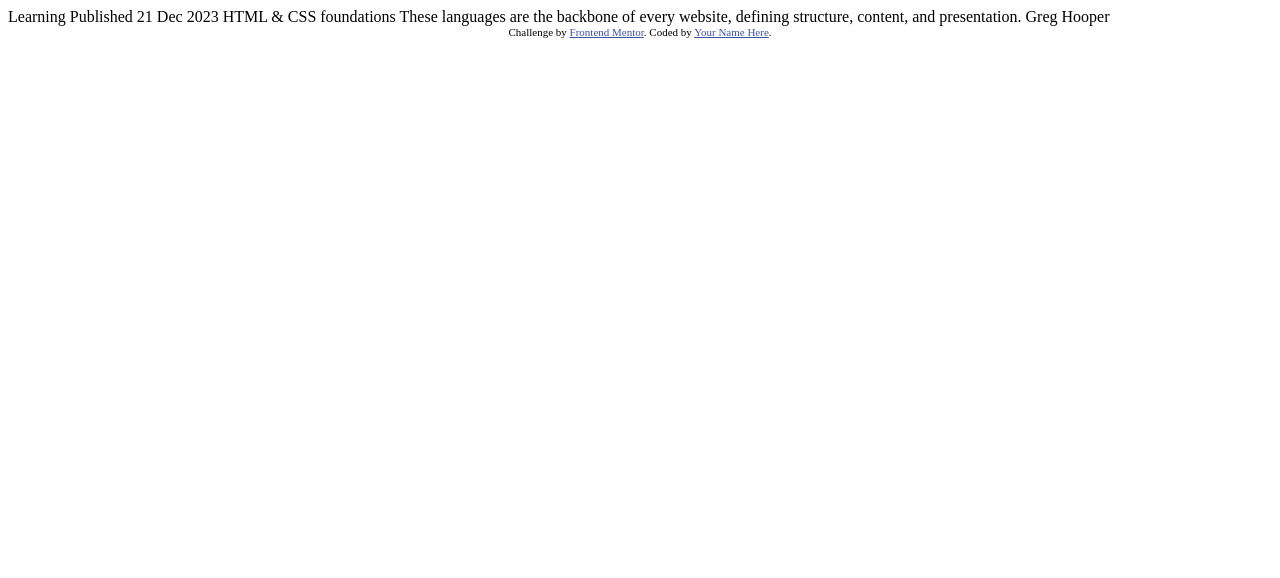
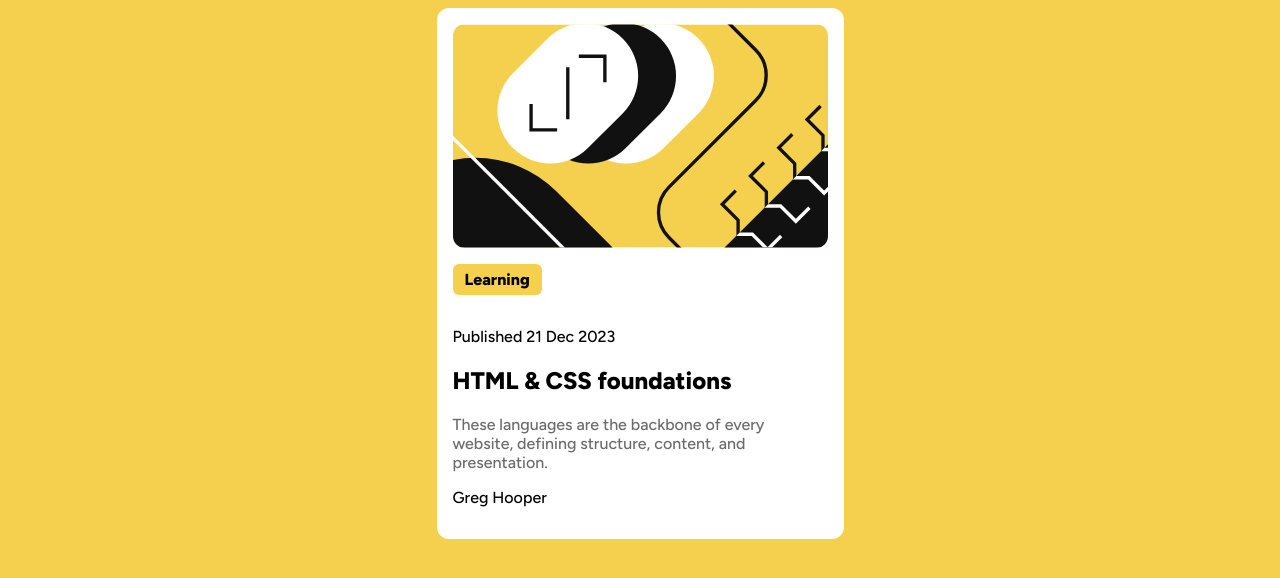
Before and after one commit to manish-328/FrontendMentor_blogPreview, a plain HTML site: page index.html in a window 1280 px wide. Drawn offline with Linux system fonts and the light colour scheme.

Commit message:
added the card component and hover functionality

```diff
--- a/index.html
+++ b/index.html
@@ -13,22 +13,40 @@
     .attribution { font-size: 11px; text-align: center; }
     .attribution a { color: hsl(228, 45%, 44%); }
   </style>
+  <link rel="stylesheet" href="style.css">
+  <link href="https://fonts.googleapis.com/css2?family=Figtree:wght@500;800&display=swap" rel="stylesheet">
+
 </head>
 <body>
+<div class="card">
+  <img src="assets\images\illustration-article.svg" alt="img">
+  <div class="para">
 
-  Learning
+    <p class="heading">
+      Learning
+    </p>
 
-  Published 21 Dec 2023
+    <p class="publish">
+      Published 21 Dec 2023
+    </p>
 
-  HTML & CSS foundations
+    <h2 class="course">
+      HTML & CSS foundations
+    </h2>
 
-  These languages are the backbone of every website, defining structure, content, and presentation.
+    <p class="description">
+      These languages are the backbone of every website, defining structure, content, and presentation.
+    </p>
 
-  Greg Hooper
+    <p class="author">
+      Greg Hooper
+    </p>
 
-  <div class="attribution">
-    Challenge by <a href="https://www.frontendmentor.io?ref=challenge" target="_blank">Frontend Mentor</a>.
-    Coded by <a href="#">Your Name Here</a>.
+
   </div>
+
+</div>
+
+
 </body>
 </html>
--- /dev/null
+++ b/style.css
@@ -0,0 +1,64 @@
+body{
+  background-color: hsl(47, 88%, 63%);
+  display: flex;
+  justify-content: center;
+  align-items: center;
+  font-family: 'Figtree',sans-serif;
+}
+
+.card{
+   width: 90%;
+  max-width: 375px;
+  margin: auto;
+  padding: 16px;
+  border-radius: 12px;
+  background-color: white;
+  display: flex;
+  flex-direction: column;
+
+}
+
+@media (min-width: 1440px) {
+  .card {
+    max-width: 700px; /* or whatever suits the design */
+    display: flex;
+    flex-direction: row; /* e.g., image on the left, text on the right */
+    padding: 24px;
+  }
+
+  .card img {
+    width: 50%;
+    border-radius: 12px;
+  }
+
+  .card-content {
+    padding-left: 24px;
+  }
+}
+
+.card img{
+  border-radius: 12px;
+}
+
+.heading{
+  background-color: hsl(47, 88%, 63%);
+  color: black; /* optional for better contrast */
+  padding: 6px 12px;
+  border-radius: 6px;
+  font-weight: 800;
+  display: inline-block;
+}
+
+.course{
+  font-weight: 800;
+  cursor: pointer;
+  transition: color 0.3s ease;
+}
+
+.course:hover{
+  color:hsl(47, 88%, 63%);
+}
+
+.description{
+  color: hsl(0, 0%, 42%);
+}
```
Also changed, not shown: 1 other file.
